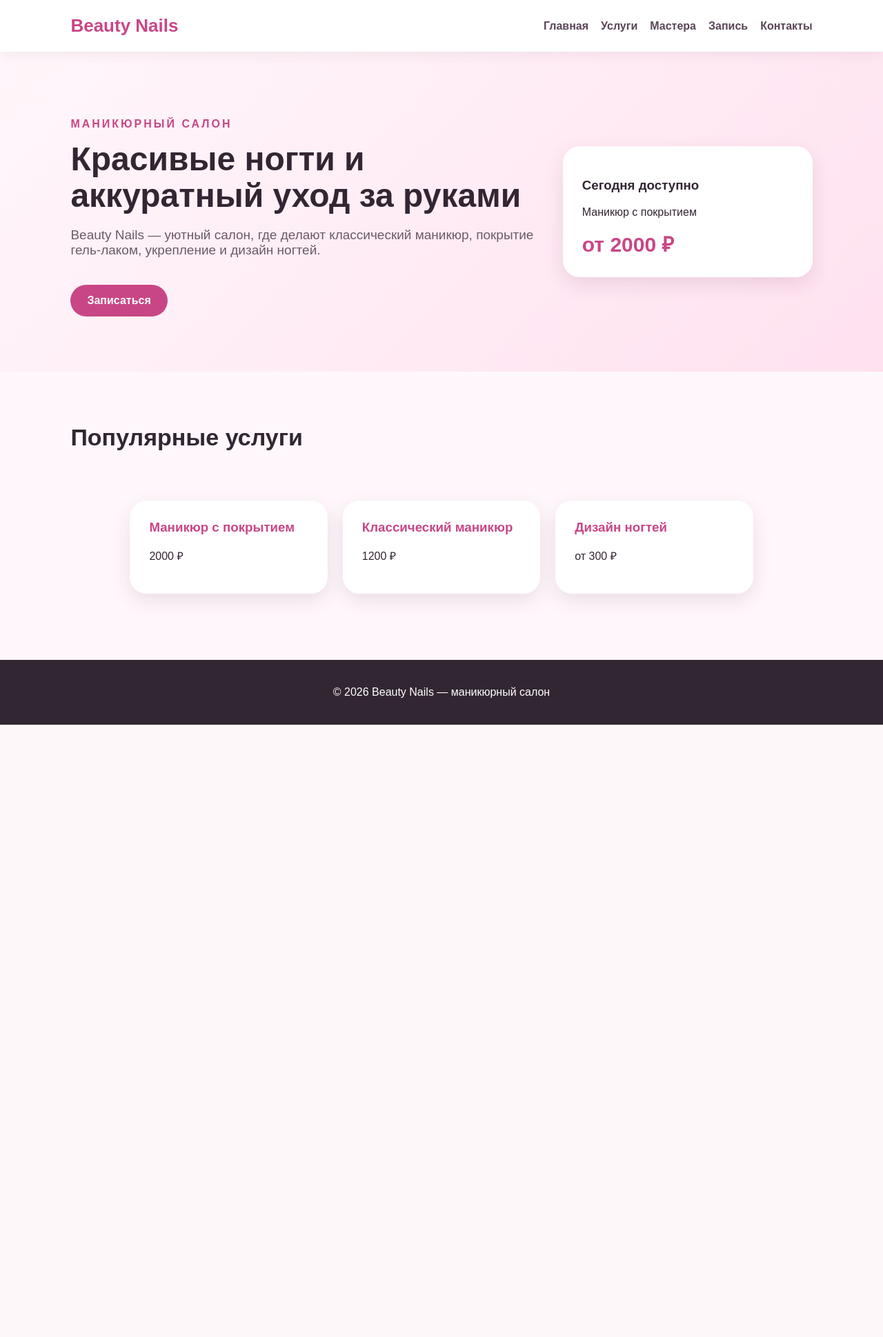
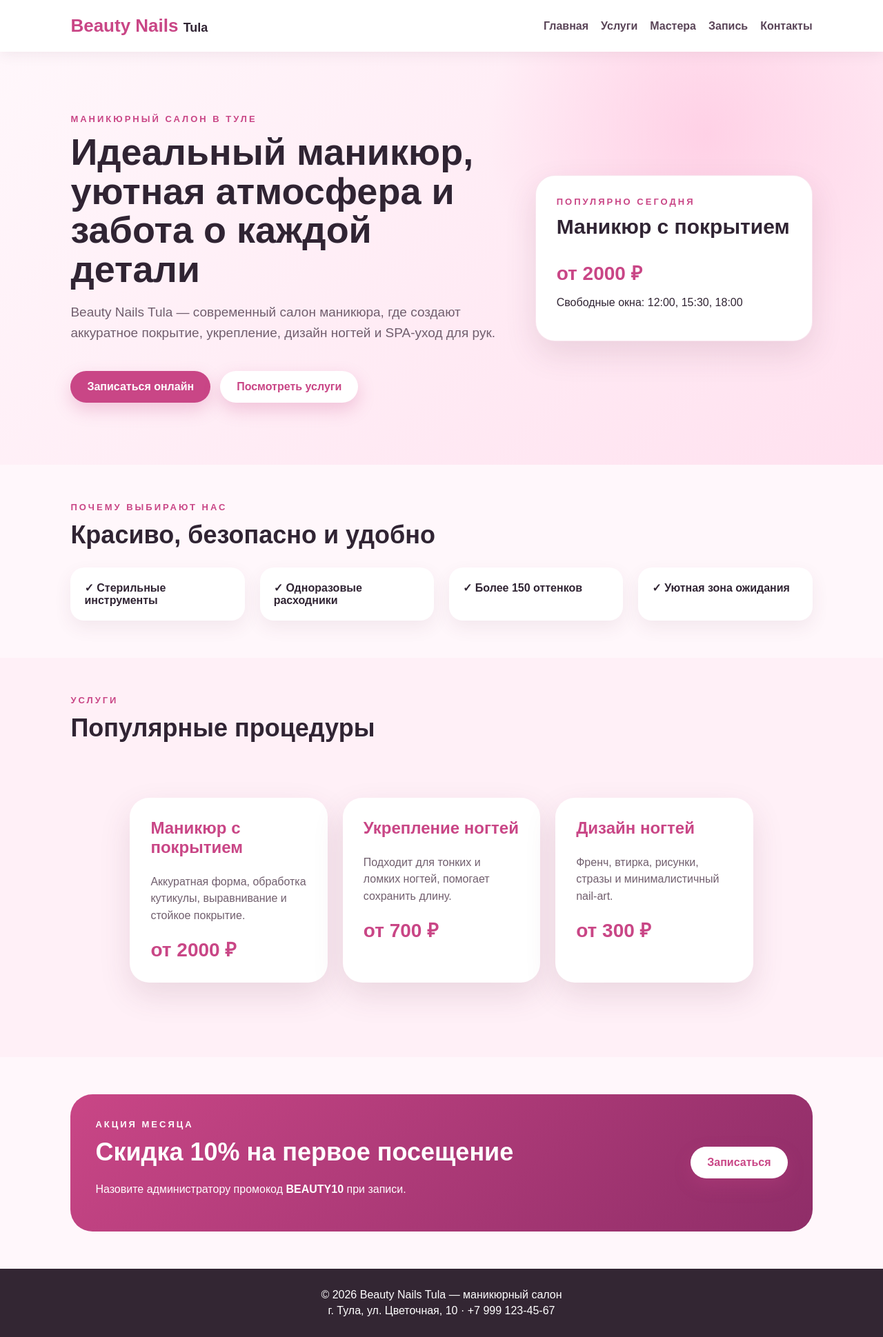
Before and after one commit to Sadoveg/LR5, a Django app: page / in a window 1280 px wide. Shown: the whole page at 69% size. Before the commit the page ends 1051 px from the top, so only its background shows below. Run offline with Django 3.2, Linux system fonts and the light colour scheme.

Commit message:
second commit

```diff
--- a/manicure_salon/salon/templates/salon/base.html
+++ b/manicure_salon/salon/templates/salon/base.html
@@ -4,12 +4,12 @@
 <head>
     <meta charset="UTF-8">
     <meta name="viewport" content="width=device-width, initial-scale=1.0">
-    <title>{% block title %}Beauty Nails{% endblock %}</title>
+    <title>{% block title %}Beauty Nails Tula{% endblock %}</title>
     <link rel="stylesheet" href="{% static 'salon/style.css' %}">
 </head>
 <body>
 <header class="header">
-    <a class="logo" href="{% url 'salon:home' %}">Beauty Nails</a>
+    <a class="logo" href="{% url 'salon:home' %}">Beauty Nails <span>Tula</span></a>
     <nav>
         <a href="{% url 'salon:home' %}">Главная</a>
         <a href="{% url 'salon:services' %}">Услуги</a>
@@ -22,7 +22,8 @@
     {% block content %}{% endblock %}
 </main>
 <footer class="footer">
-    <p>© 2026 Beauty Nails — маникюрный салон</p>
+    <p>© 2026 Beauty Nails Tula — маникюрный салон</p>
+    <p>г. Тула, ул. Цветочная, 10 · +7 999 123-45-67</p>
 </footer>
 </body>
 </html>
--- a/manicure_salon/salon/templates/salon/home.html
+++ b/manicure_salon/salon/templates/salon/home.html
@@ -1,29 +1,58 @@
 {% extends 'salon/base.html' %}
-{% block title %}Главная — Beauty Nails{% endblock %}
+{% block title %}Главная — Beauty Nails Tula{% endblock %}
 {% block content %}
 <section class="hero">
-    <div>
-        <p class="label">Маникюрный салон</p>
-        <h1>Красивые ногти и аккуратный уход за руками</h1>
-        <p class="hero-text">Beauty Nails — уютный салон, где делают классический маникюр, покрытие гель-лаком, укрепление и дизайн ногтей.</p>
-        <a class="button" href="{% url 'salon:booking' %}">Записаться</a>
+    <div class="hero-content">
+        <p class="label">Маникюрный салон в Туле</p>
+        <h1>Идеальный маникюр, уютная атмосфера и забота о каждой детали</h1>
+        <p class="hero-text">Beauty Nails Tula — современный салон маникюра, где создают аккуратное покрытие, укрепление, дизайн ногтей и SPA-уход для рук.</p>
+        <div class="hero-actions">
+            <a class="button" href="{% url 'salon:booking' %}">Записаться онлайн</a>
+            <a class="button secondary" href="{% url 'salon:services' %}">Посмотреть услуги</a>
+        </div>
     </div>
     <div class="hero-card">
-        <h3>Сегодня доступно</h3>
-        <p>Маникюр с покрытием</p>
+        <p class="label">Популярно сегодня</p>
+        <h3>Маникюр с покрытием</h3>
         <strong>от 2000 ₽</strong>
+        <p>Свободные окна: 12:00, 15:30, 18:00</p>
     </div>
 </section>
 
 <section class="section">
-    <h2>Популярные услуги</h2>
+    <div class="section-heading">
+        <p class="label">Почему выбирают нас</p>
+        <h2>Красиво, безопасно и удобно</h2>
+    </div>
+    <div class="features">
+        {% for item in advantages %}
+        <div class="feature">✓ {{ item }}</div>
+        {% endfor %}
+    </div>
+</section>
+
+<section class="section alt">
+    <div class="section-heading">
+        <p class="label">Услуги</p>
+        <h2>Популярные процедуры</h2>
+    </div>
     <div class="cards">
         {% for service in services_preview %}
         <div class="card">
             <h3>{{ service.title }}</h3>
-            <p>{{ service.price }}</p>
+            <p>{{ service.description }}</p>
+            <strong>{{ service.price }}</strong>
         </div>
         {% endfor %}
     </div>
 </section>
+
+<section class="promo">
+    <div>
+        <p class="label">Акция месяца</p>
+        <h2>Скидка 10% на первое посещение</h2>
+        <p>Назовите администратору промокод <b>BEAUTY10</b> при записи.</p>
+    </div>
+    <a class="button" href="{% url 'salon:booking' %}">Записаться</a>
+</section>
 {% endblock %}
--- a/manicure_salon/salon/templates/salon/services.html
+++ b/manicure_salon/salon/templates/salon/services.html
@@ -1,9 +1,10 @@
 {% extends 'salon/base.html' %}
-{% block title %}Услуги — Beauty Nails{% endblock %}
+{% block title %}Услуги — Beauty Nails Tula{% endblock %}
 {% block content %}
 <section class="page-title">
+    <p class="label">Прайс</p>
     <h1>Услуги салона</h1>
-    <p>Выберите услугу и удобное время для записи.</p>
+    <p>Выберите процедуру и удобное время. Все инструменты проходят стерилизацию, а расходные материалы используются индивидуально.</p>
 </section>
 <div class="list">
     {% for service in services %}
--- a/manicure_salon/salon/views.py
+++ b/manicure_salon/salon/views.py
@@ -3,30 +3,97 @@ from django.shortcuts import render
 
 def home(request):
     services_preview = [
-        {'title': 'Маникюр с покрытием', 'price': '2000 ₽'},
-        {'title': 'Классический маникюр', 'price': '1200 ₽'},
-        {'title': 'Дизайн ногтей', 'price': 'от 300 ₽'},
+        {
+            'title': 'Маникюр с покрытием',
+            'price': 'от 2000 ₽',
+            'description': 'Аккуратная форма, обработка кутикулы, выравнивание и стойкое покрытие.',
+        },
+        {
+            'title': 'Укрепление ногтей',
+            'price': 'от 700 ₽',
+            'description': 'Подходит для тонких и ломких ногтей, помогает сохранить длину.',
+        },
+        {
+            'title': 'Дизайн ногтей',
+            'price': 'от 300 ₽',
+            'description': 'Френч, втирка, рисунки, стразы и минималистичный nail-art.',
+        },
     ]
-    return render(request, 'salon/home.html', {'services_preview': services_preview})
+    advantages = [
+        'Стерильные инструменты',
+        'Одноразовые расходники',
+        'Более 150 оттенков',
+        'Уютная зона ожидания',
+    ]
+    return render(
+        request,
+        'salon/home.html',
+        {'services_preview': services_preview, 'advantages': advantages}
+    )
 
 
 def services(request):
     services_list = [
-        {'title': 'Классический маникюр', 'time': '45 минут', 'price': '1200 ₽', 'description': 'Аккуратная обработка ногтей и кутикулы без покрытия.'},
-        {'title': 'Маникюр с покрытием гель-лак', 'time': '1 час 30 минут', 'price': '2000 ₽', 'description': 'Маникюр, выравнивание и стойкое покрытие.'},
-        {'title': 'Укрепление ногтей', 'time': '30 минут', 'price': '700 ₽', 'description': 'Укрепление натуральных ногтей базой или гелем.'},
-        {'title': 'Дизайн ногтей', 'time': '15–40 минут', 'price': 'от 300 ₽', 'description': 'Френч, рисунки, стразы, втирка и другие варианты дизайна.'},
-        {'title': 'Снятие покрытия', 'time': '20 минут', 'price': '500 ₽', 'description': 'Бережное снятие старого покрытия.'},
-        {'title': 'SPA-уход для рук', 'time': '30 минут', 'price': '900 ₽', 'description': 'Увлажнение, скраб и питательная маска для кожи рук.'},
+        {
+            'title': 'Классический маникюр',
+            'time': '45 минут',
+            'price': '1200 ₽',
+            'description': 'Обработка ногтей и кутикулы, придание формы, уходовое масло.',
+        },
+        {
+            'title': 'Маникюр с покрытием гель-лак',
+            'time': '1 час 30 минут',
+            'price': '2000 ₽',
+            'description': 'Маникюр, выравнивание ногтевой пластины и стойкое покрытие.',
+        },
+        {
+            'title': 'Укрепление ногтей',
+            'time': '30 минут',
+            'price': '700 ₽',
+            'description': 'Укрепление базой или гелем для сохранения длины и формы.',
+        },
+        {
+            'title': 'Дизайн ногтей',
+            'time': '15–40 минут',
+            'price': 'от 300 ₽',
+            'description': 'Френч, рисунки, стразы, втирка и сезонный дизайн.',
+        },
+        {
+            'title': 'Снятие покрытия',
+            'time': '20 минут',
+            'price': '500 ₽',
+            'description': 'Бережное снятие старого покрытия без повреждения ногтей.',
+        },
+        {
+            'title': 'SPA-уход для рук',
+            'time': '30 минут',
+            'price': '900 ₽',
+            'description': 'Скраб, увлажнение, питательная маска и лёгкий массаж рук.',
+        },
     ]
     return render(request, 'salon/services.html', {'services': services_list})
 
 
 def masters(request):
     masters_list = [
-        {'name': 'Анна Смирнова', 'experience': '5 лет', 'specialization': 'сложный дизайн и френч'},
-        {'name': 'Мария Иванова', 'experience': '3 года', 'specialization': 'укрепление и аккуратное покрытие'},
-        {'name': 'Екатерина Орлова', 'experience': '4 года', 'specialization': 'SPA-уход и классический маникюр'},
+        {
+            'name': 'Анна Смирнова',
+            'experience': '5 лет',
+            'specialization': 'сложный дизайн, френч, тонкие линии',
+            'rating': '4.9',
+        },
+        {
+            'name': 'Мария Иванова',
+            'experience': '3 года',
+            'specialization': 'укрепление, нюдовые покрытия, аккуратная форма',
+            'rating': '4.8',
+        },
+        {
+            'name': 'Екатерина Орлова',
+            'experience': '4 года',
+            'specialization': 'SPA-уход, классический маникюр, восстановление',
+            'rating': '5.0',
+        },
     ]
     return render(request, 'salon/masters.html', {'masters': masters_list})
 
--- a/manicure_salon/static/salon/style.css
+++ b/manicure_salon/static/salon/style.css
@@ -1,31 +1,371 @@
-* { box-sizing: border-box; }
-body { margin: 0; font-family: Arial, sans-serif; background: #fff7fb; color: #332633; }
-a { color: inherit; text-decoration: none; }
-.header { display: flex; justify-content: space-between; align-items: center; padding: 22px 8%; background: white; box-shadow: 0 4px 18px rgba(90, 55, 80, .08); position: sticky; top: 0; }
-.logo { font-size: 26px; font-weight: 800; color: #c94686; }
-nav { display: flex; gap: 18px; flex-wrap: wrap; }
-nav a { font-weight: 600; color: #5a4558; }
-nav a:hover { color: #c94686; }
-main { min-height: 78vh; }
-.hero { display: grid; grid-template-columns: 1.5fr .8fr; gap: 35px; align-items: center; padding: 80px 8%; background: linear-gradient(135deg, #fff7fb, #ffe1ef); }
-.label { text-transform: uppercase; letter-spacing: 3px; color: #c94686; font-weight: bold; }
-h1 { font-size: 48px; margin: 10px 0; line-height: 1.1; }
-h2 { font-size: 34px; margin-bottom: 24px; }
-.hero-text, .page-title p { font-size: 19px; color: #6c5a68; max-width: 700px; }
-.button, button { display: inline-block; margin-top: 20px; padding: 14px 24px; border-radius: 28px; border: 0; background: #c94686; color: white; font-weight: 700; cursor: pointer; }
-.hero-card, .card, .list-item, .form { background: white; border-radius: 24px; padding: 28px; box-shadow: 0 10px 28px rgba(100, 45, 80, .12); }
-.hero-card strong { font-size: 30px; color: #c94686; }
-.section, .page-title, .cards, .list, .booking, .contacts { padding: 48px 8%; }
-.cards, .contacts { display: grid; grid-template-columns: repeat(3, minmax(220px, 1fr)); gap: 22px; }
-.card h3 { margin-top: 0; color: #c94686; }
-.list { display: grid; gap: 18px; padding-top: 0; }
-.list-item { display: flex; justify-content: space-between; gap: 20px; align-items: center; }
-.list-item strong { font-size: 24px; color: #c94686; white-space: nowrap; }
-.list-item span { color: #8d6d84; font-weight: bold; }
-.master { text-align: center; }
-.avatar { width: 72px; height: 72px; border-radius: 50%; background: #ffe1ef; color: #c94686; display: grid; place-items: center; font-size: 32px; font-weight: 800; margin: 0 auto 16px; }
-.booking { display: grid; grid-template-columns: 1fr 1fr; gap: 22px; padding-top: 0; }
-.form { display: grid; gap: 14px; }
-input, select { padding: 14px; border: 1px solid #ead2df; border-radius: 14px; font-size: 16px; }
-.footer { padding: 22px 8%; background: #332633; color: white; text-align: center; }
-@media (max-width: 800px) { .hero, .booking { grid-template-columns: 1fr; } .cards, .contacts { grid-template-columns: 1fr; } h1 { font-size: 36px; } .header { align-items: flex-start; flex-direction: column; gap: 14px; } }
+* {
+    box-sizing: border-box;
+}
+
+:root {
+    --bg: #fff7fb;
+    --surface: #ffffff;
+    --surface-soft: #ffeaf3;
+    --accent: #c94686;
+    --accent-dark: #9c2d66;
+    --text: #302433;
+    --muted: #715f6e;
+    --shadow: 0 18px 45px rgba(100, 45, 80, .13);
+}
+
+body {
+    margin: 0;
+    font-family: Arial, sans-serif;
+    background: var(--bg);
+    color: var(--text);
+}
+
+a {
+    color: inherit;
+    text-decoration: none;
+}
+
+.header {
+    display: flex;
+    justify-content: space-between;
+    align-items: center;
+    padding: 22px 8%;
+    background: rgba(255, 255, 255, .92);
+    box-shadow: 0 4px 18px rgba(90, 55, 80, .08);
+    position: sticky;
+    top: 0;
+    z-index: 10;
+    backdrop-filter: blur(10px);
+}
+
+.logo {
+    font-size: 26px;
+    font-weight: 900;
+    color: var(--accent);
+}
+
+.logo span {
+    color: var(--text);
+    font-size: 18px;
+}
+
+nav {
+    display: flex;
+    gap: 18px;
+    flex-wrap: wrap;
+}
+
+nav a {
+    font-weight: 700;
+    color: #5a4558;
+    transition: .2s;
+}
+
+nav a:hover {
+    color: var(--accent);
+}
+
+main {
+    min-height: 78vh;
+}
+
+.hero {
+    display: grid;
+    grid-template-columns: 1.35fr .85fr;
+    gap: 35px;
+    align-items: center;
+    padding: 90px 8%;
+    background:
+        radial-gradient(circle at 80% 20%, #ffd1e6 0, transparent 28%),
+        linear-gradient(135deg, #fff7fb, #ffe1ef);
+}
+
+.hero-content {
+    max-width: 760px;
+}
+
+.label {
+    margin: 0 0 12px;
+    text-transform: uppercase;
+    letter-spacing: 3px;
+    color: var(--accent);
+    font-weight: 900;
+    font-size: 13px;
+}
+
+h1 {
+    font-size: 54px;
+    margin: 10px 0 18px;
+    line-height: 1.05;
+}
+
+h2 {
+    font-size: 36px;
+    margin: 0 0 24px;
+}
+
+h3 {
+    margin-top: 0;
+}
+
+.hero-text,
+.page-title p {
+    font-size: 19px;
+    color: var(--muted);
+    max-width: 760px;
+    line-height: 1.6;
+}
+
+.hero-actions {
+    display: flex;
+    gap: 14px;
+    flex-wrap: wrap;
+}
+
+.button,
+button {
+    display: inline-block;
+    margin-top: 20px;
+    padding: 14px 24px;
+    border-radius: 999px;
+    border: 0;
+    background: var(--accent);
+    color: white;
+    font-weight: 800;
+    cursor: pointer;
+    box-shadow: 0 10px 24px rgba(201, 70, 134, .25);
+}
+
+.button.secondary {
+    background: white;
+    color: var(--accent);
+}
+
+.button:hover,
+button:hover {
+    transform: translateY(-1px);
+}
+
+.hero-card,
+.card,
+.list-item,
+.form,
+.map-card {
+    background: var(--surface);
+    border-radius: 28px;
+    padding: 30px;
+    box-shadow: var(--shadow);
+}
+
+.hero-card {
+    border: 1px solid rgba(201, 70, 134, .14);
+}
+
+.hero-card h3 {
+    font-size: 30px;
+}
+
+.hero-card strong,
+.card strong,
+.list-item strong {
+    font-size: 28px;
+    color: var(--accent);
+}
+
+.section,
+.page-title,
+.cards,
+.list,
+.booking,
+.contacts,
+.promo,
+.map-card {
+    padding: 54px 8%;
+}
+
+.section.alt {
+    background: #fff0f7;
+}
+
+.section-heading {
+    max-width: 720px;
+    margin-bottom: 26px;
+}
+
+.cards,
+.contacts,
+.features {
+    display: grid;
+    grid-template-columns: repeat(3, minmax(220px, 1fr));
+    gap: 22px;
+}
+
+.features {
+    grid-template-columns: repeat(4, minmax(180px, 1fr));
+}
+
+.feature {
+    background: white;
+    border-radius: 20px;
+    padding: 20px;
+    font-weight: 800;
+    box-shadow: 0 10px 26px rgba(100, 45, 80, .08);
+}
+
+.card h3 {
+    color: var(--accent);
+    font-size: 24px;
+}
+
+.card p,
+.list-item p,
+.info-card p,
+.map-card p {
+    color: var(--muted);
+    line-height: 1.55;
+}
+
+.list {
+    display: grid;
+    gap: 18px;
+    padding-top: 0;
+}
+
+.list-item {
+    display: flex;
+    justify-content: space-between;
+    gap: 24px;
+    align-items: center;
+}
+
+.list-item span {
+    color: #8d6d84;
+    font-weight: 800;
+}
+
+.master {
+    text-align: center;
+}
+
+.avatar {
+    width: 82px;
+    height: 82px;
+    border-radius: 50%;
+    background: linear-gradient(135deg, #ffe1ef, #ffc2df);
+    color: var(--accent-dark);
+    display: grid;
+    place-items: center;
+    font-size: 34px;
+    font-weight: 900;
+    margin: 0 auto 16px;
+}
+
+.rating {
+    display: inline-block;
+    background: var(--surface-soft);
+    color: var(--accent-dark) !important;
+    padding: 8px 14px;
+    border-radius: 999px;
+    font-weight: 900;
+}
+
+.booking {
+    display: grid;
+    grid-template-columns: .9fr 1.1fr;
+    gap: 24px;
+    padding-top: 0;
+}
+
+.form {
+    display: grid;
+    gap: 14px;
+}
+
+label {
+    display: grid;
+    gap: 8px;
+    color: var(--muted);
+    font-weight: 700;
+}
+
+input,
+select {
+    padding: 14px;
+    border: 1px solid #ead2df;
+    border-radius: 14px;
+    font-size: 16px;
+    outline: none;
+}
+
+input:focus,
+select:focus {
+    border-color: var(--accent);
+}
+
+.promo {
+    margin: 54px 8%;
+    padding: 36px;
+    border-radius: 32px;
+    background: linear-gradient(135deg, #c94686, #8f2d68);
+    color: white;
+    display: flex;
+    justify-content: space-between;
+    align-items: center;
+    gap: 24px;
+}
+
+.promo .label,
+.promo p {
+    color: white;
+}
+
+.promo .button {
+    background: white;
+    color: var(--accent);
+    margin: 0;
+    white-space: nowrap;
+}
+
+.map-card {
+    margin: 0 8% 54px;
+}
+
+.footer {
+    padding: 24px 8%;
+    background: #332633;
+    color: white;
+    text-align: center;
+}
+
+.footer p {
+    margin: 5px 0;
+}
+
+@media (max-width: 900px) {
+    .hero,
+    .booking {
+        grid-template-columns: 1fr;
+    }
+
+    .cards,
+    .contacts,
+    .features {
+        grid-template-columns: 1fr;
+    }
+
+    h1 {
+        font-size: 38px;
+    }
+
+    .header {
+        align-items: flex-start;
+        flex-direction: column;
+        gap: 14px;
+    }
+
+    .list-item,
+    .promo {
+        align-items: flex-start;
+        flex-direction: column;
+    }
+}
```
Also changed, not shown: manicure_salon/salon/templates/salon/booking.html (+19 -12 lines), manicure_salon/salon/templates/salon/contacts.html (+8 -3 lines), manicure_salon/salon/templates/salon/masters.html (+6 -4 lines), python_tasks/task1.py (added, +29 -0 lines), python_tasks/task2.py (added, +22 -0 lines), python_tasks/task3.py (added, +16 -0 lines), python_tasks/task4.py (added, +22 -0 lines), python_tasks/task5.py (added, +24 -0 lines), manicure_salon/README_START.txt, python_tasks/README.md (added).
